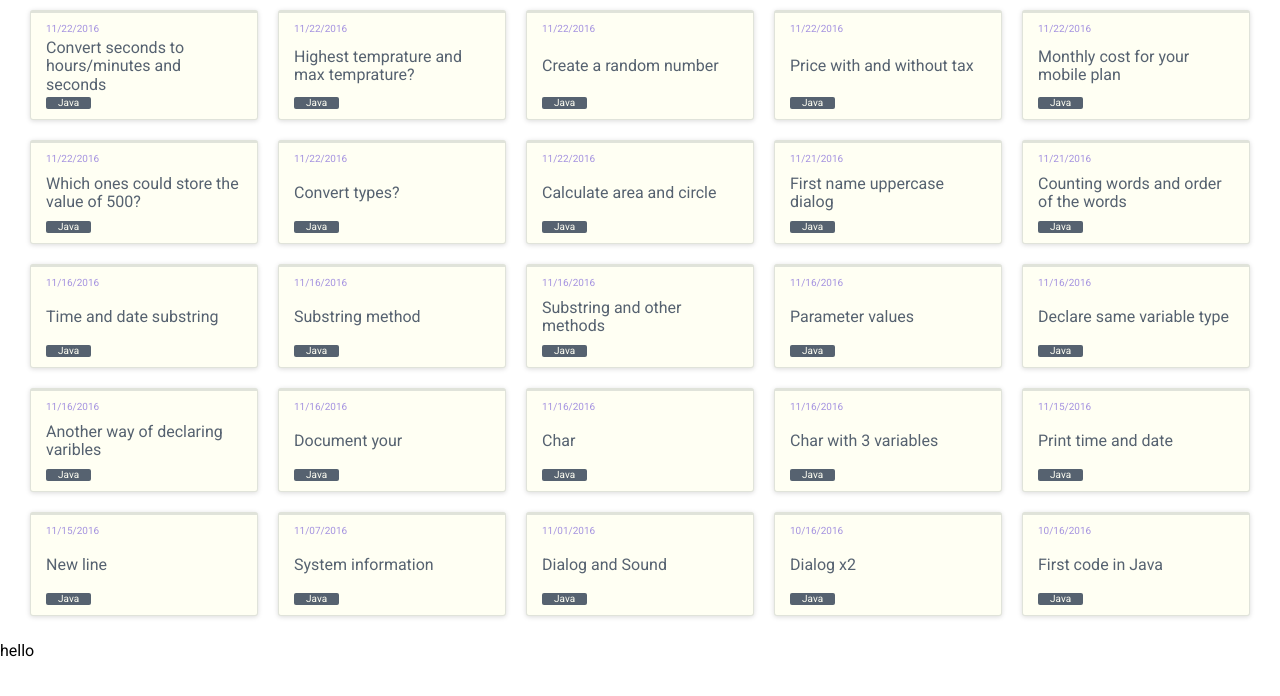
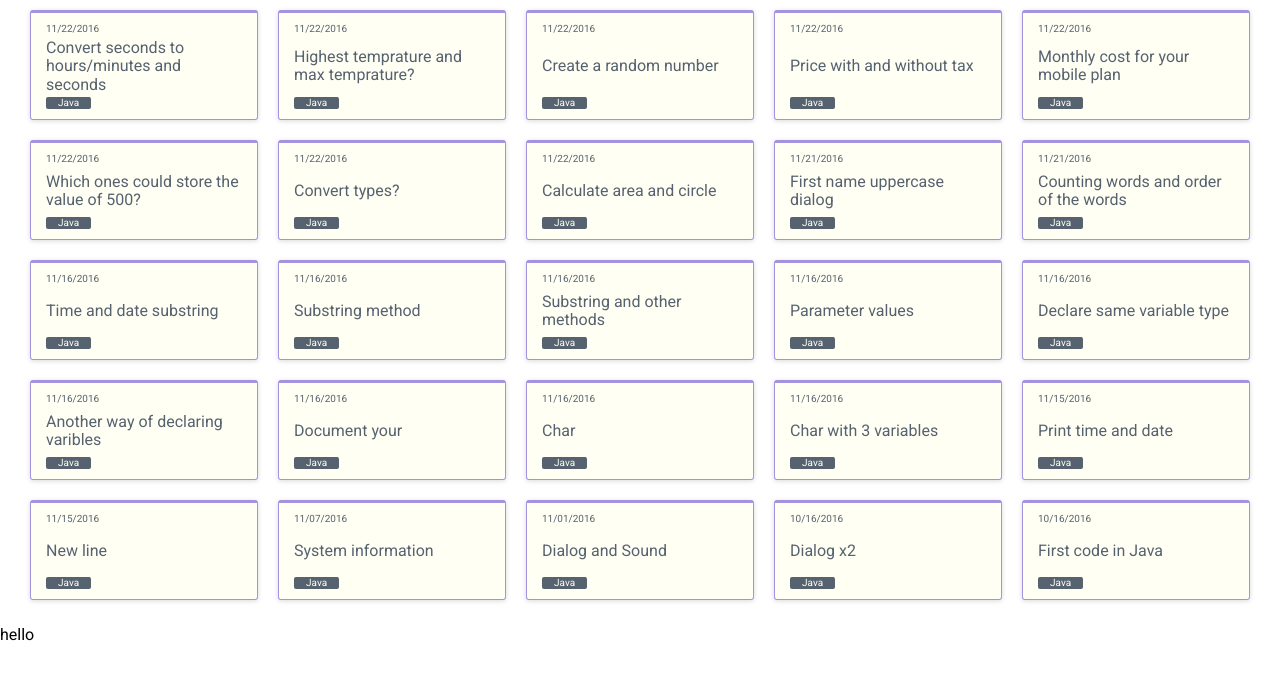
Before and after one commit to scarsam/blog, a Jekyll site: the page built from index.html, in a window 1280 px wide. Shown: the top 696 px of the page. Built offline with Jekyll 4.4.1, drawn with Linux system fonts in a browser that asks for light colours.

Commit message:
Updated border to not affect height, added dates into import

```diff
--- a/css/_components/_cards.scss
+++ b/css/_components/_cards.scss
@@ -1,18 +1,19 @@
 .cards {
+	box-sizing: border-box;
 	align-items: center;
 	background-color: $whity;
 	border-radius: 3px;
-	border: 1px solid $grey;
-	border-top: 3px solid $grey;
+	border: 1px solid $purple;
+	border-top: 3px solid $purple;
 	box-shadow: 0 1px 5px rgba(0, 0, 0, 0.15);
 	display: inline-flex;
 	margin: 10px;
-	min-height: 70px;
+	min-height: 100px;
 	transition: all 0.2s ease-in-out;
 	position: relative;
 	width: 100%;
 	&:hover {
-		border: 1px solid $purple;
+		border: 3px solid $purple;
 		box-shadow: 0 1px 5px rgba(0, 0, 0, 0.3);
 	}
 }
--- a/css/_components/_dates.scss
+++ b/css/_components/_dates.scss
@@ -1,5 +1,5 @@
 .dates {
-	color: $purple;
+	color: $bluegrey;
 	font-size: 10px;
 	left: 15px;
 	top: 10px;
--- a/css/styles.scss
+++ b/css/styles.scss
@@ -10,6 +10,7 @@
 @import "links";
 @import "cards";
 @import "tags";
+@import "dates";
 
 /**
  * Basic styling
```
